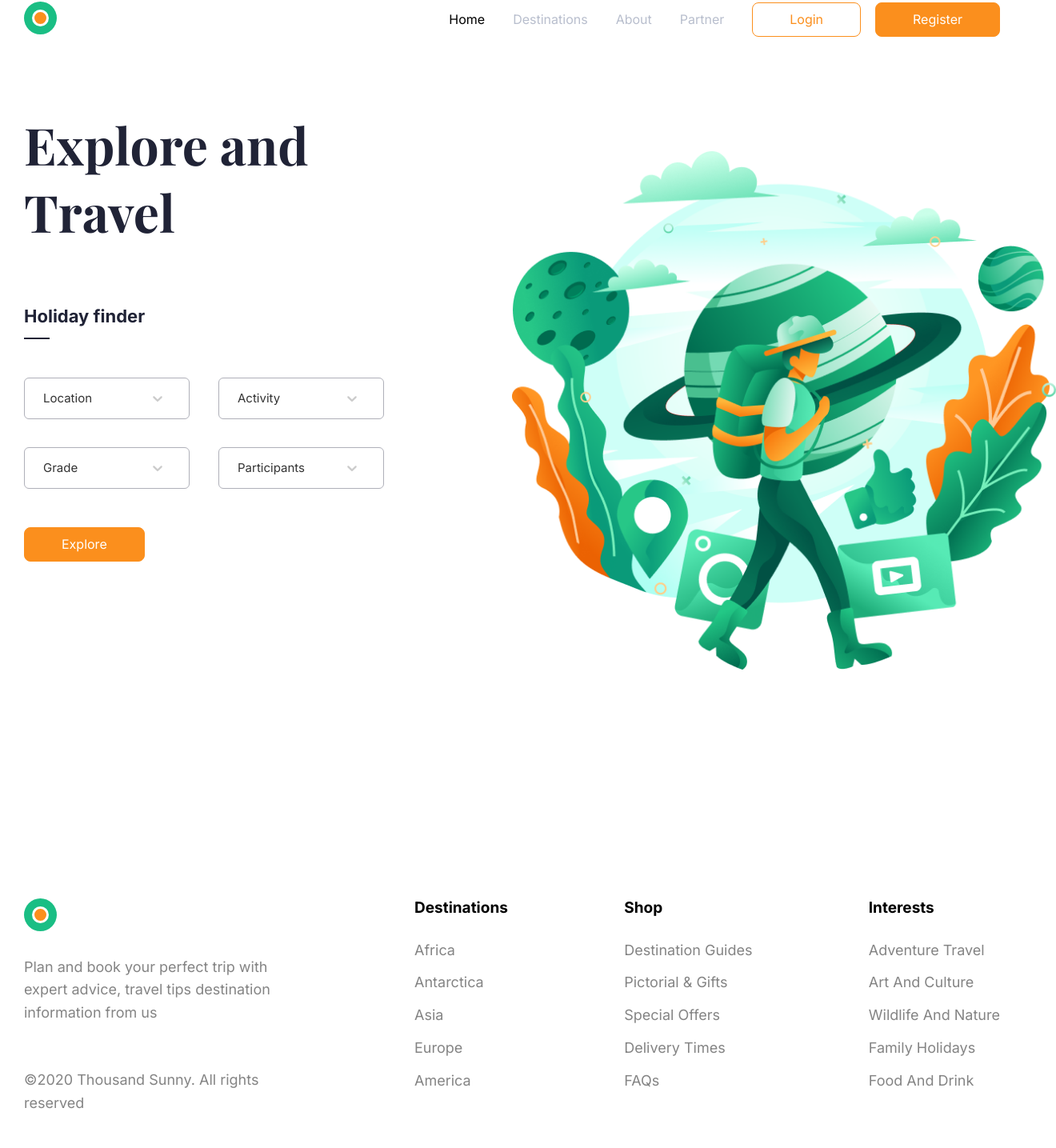
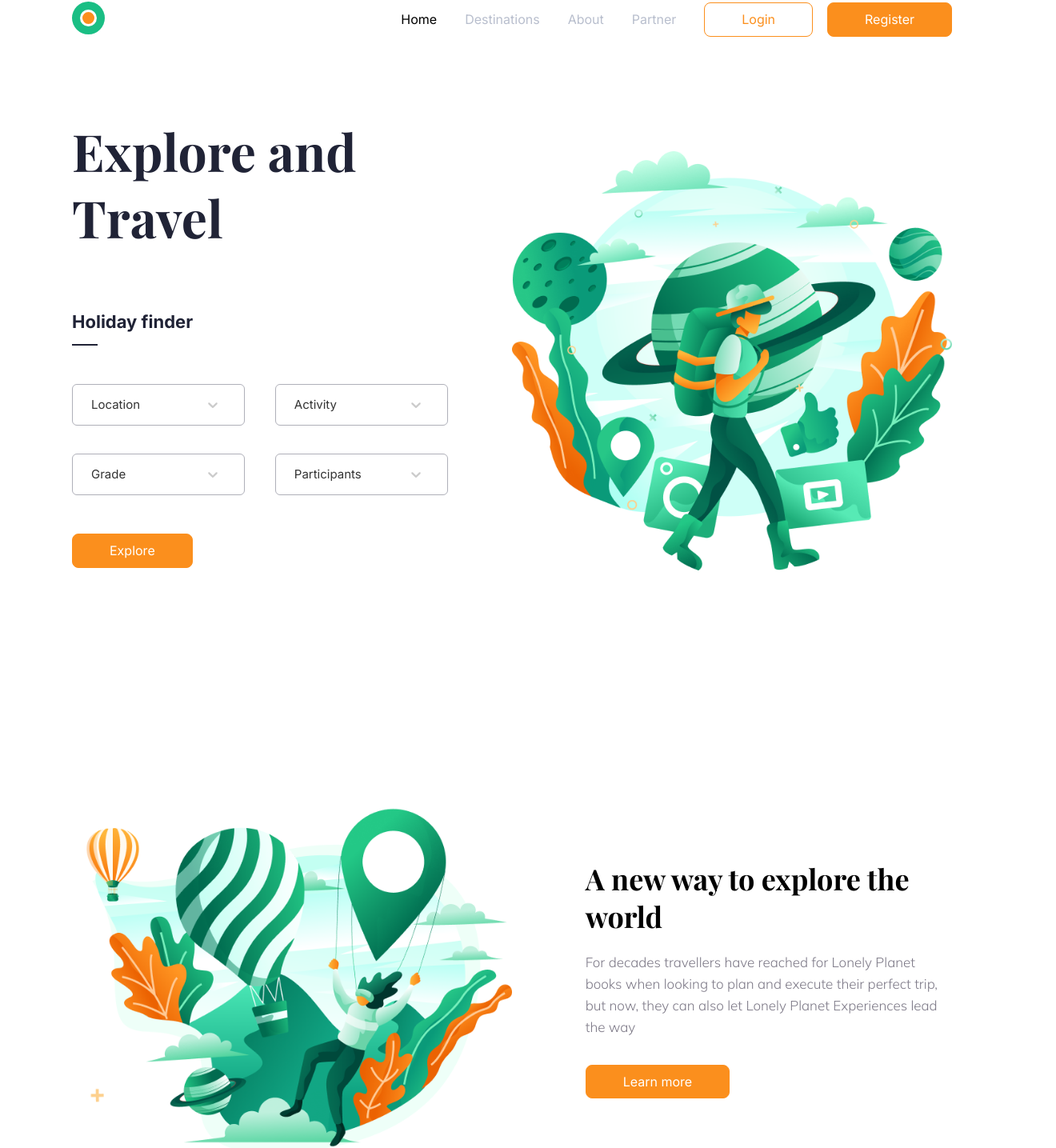
Before and after one commit to olehlavryk/tour-and-travel, a React (Create React App) app: page / in a window 1280 px wide. Shown: the part 41-1476 px from the top of the page at 80% size, 1320 px wide, since content can reach past the window. Built offline with nearby package versions, Linux system fonts and the light colour scheme.

Commit message:
Add mobile optimization for Travel Story section

```diff
--- a/src/components/Container/Container.js
+++ b/src/components/Container/Container.js
@@ -25,7 +25,7 @@ const StyledContainer = styled.div`
     }
 
     @media ${device.laptopM} {
-        width: 1120px;
+        width: 1000px;
         padding-right: 50px;
         padding-left: 50px;
     }
--- a/src/components/Footer/Footer.js
+++ b/src/components/Footer/Footer.js
@@ -1,6 +1,5 @@
 import styled from 'styled-components';
 import { Icon } from "src/components/Icons/Icon";
-import Flex from 'src/components/Flex/Flex';
 import Row from 'src/components/Row/Row';
 import Container from 'src/components/Container/Container';
 import { footerSocialList, footerListLeft, footerListMiddle, footerListRight } from 'src/config/config';
--- a/src/components/Main/Main.js
+++ b/src/components/Main/Main.js
@@ -9,8 +9,8 @@ const Main = () => {
     return (
         <StyledMain>
             <TraveFinder />
-            {/* <TravelStory />
-            <Destinations />
+            <TravelStory />
+            {/* <Destinations />
             <Testimonials />
             <Stories /> */}
         </StyledMain>
--- a/src/components/Sections/TravelFinder/TraveFinder.js
+++ b/src/components/Sections/TravelFinder/TraveFinder.js
@@ -45,11 +45,25 @@ const customStyles = {
 
 const StyledTravelFinder = styled.section`
     margin-top: 72px;
-    margin-bottom: 282px;
+    margin-bottom: 200px;
+
+    @media ${device.tabletL} {
+        margin-bottom: 282px;
+    }
 `;
 
 const StyledTravelFinderLeft = styled.div`
+    @media ${device.mobileS} {
+        width: 100%;
+    }
 
+    @media ${device.tablet} {
+        width: 50%;
+    }
+
+    @media ${device.laptopM} {
+        width: 50%;
+    }
 `;
 
 const FinderHeading = styled.h2`
@@ -92,8 +106,15 @@ const FinderSelectsBox = styled.div`
 `;
 
 const StyledTravelFinderRight = styled.div`
+    @media ${device.mobileS} {
+        width: 100%;
+    }
 
-    @media ${device.tabletL} {
+    @media ${device.tablet} {
+        width: 40%;
+    }
+
+    @media ${device.laptopM} {
         width: 50%;
     }
 `;
@@ -104,7 +125,7 @@ const StyledPreview = styled.img`
     position: relative;
     margin-top: 50px;
 
-    @media ${device.laptopM} {
+    @media ${device.laptopL} {
         width: calc(100% + 70px);
         margin-right: -70px;
     }
@@ -120,9 +141,10 @@ const FinderWrapper = styled.div`
         justify-content: center;
     }
 
-    @media ${device.tabletL} {
+    @media ${device.tablet} {
         flex-direction: row;
         justify-content: space-between;
+        align-items: center;
     }
 `;
 
--- a/src/components/Sections/TravelStory/TravelStory.js
+++ b/src/components/Sections/TravelStory/TravelStory.js
@@ -1,51 +1,37 @@
 import styled from 'styled-components';
 import Row from 'src/components/Row/Row';
 import Container from 'src/components/Container/Container';
-import Flex from 'src/components/Flex/Flex';
 import Paragraph from "src/components/Paragraph/Paragraph";
 import travel_story_img from './images/travel_story.png';
 import Button from 'src/components/Button/Button';
 import Heading from 'src/components/Heading/Heading';
-
-const TravelStory = () => {
-    return (
-        <StyledTravelStory>
-            <Container>
-                <Row>
-                    <Flex justify="space-between" align="center">
-                        <StyledLeftBox>
-                            <StyledPreview src={travel_story_img} alt="A new way to explore the world" />
-                        </StyledLeftBox>
-                        <StyledRightBox>
-                            <Heading>
-                                A new way to explore the world
-                            </Heading>
-                            <Paragraph>
-                                For decades travellers have reached for Lonely Planet books when looking to plan and execute their perfect
-                                trip, but now, they can also let Lonely Planet Experiences lead the way
-                            </Paragraph>
-                            <Button primary>Learn more</Button>
-                        </StyledRightBox>
-                    </Flex>
-                </Row>
-            </Container>
-        </StyledTravelStory>
-    )
-}
-
-
-export default TravelStory;
+import { device } from 'src/config/devices';
 
 const StyledTravelStory = styled.section`
     margin: 0 0 265px 0;
 `;
 
 const StyledLeftBox = styled.div`
-    width: 50%;
+
+    @media ${device.mobileS} {
+        width: 100%;
+    }
+
+    @media ${device.tablet} {
+        width: 50%;
+    }
 `;
 
 const StyledRightBox = styled.div`
-    width: 41.66666%;
+
+
+    @media ${device.mobileS} {
+        width: 100%;
+    }
+
+    @media ${device.tablet} {
+        width: 41.66666%;
+    }
 
     button:nth-of-type(1) {
         margin-top: 33px;
@@ -60,3 +46,46 @@ const StyledPreview = styled.img`
     height: auto;
     position: relative;
 `;
+
+const FlexWrapper = styled.div`
+    display: flex;
+    align-items: center;
+    flex-wrap: wrap;
+
+    @media ${device.mobileS} {
+        flex-direction: column-reverse;
+    }
+
+    @media ${device.tablet} {
+        flex-direction: row;
+        justify-content: space-between;
+    }
+`;
+
+const TravelStory = () => {
+    return (
+        <StyledTravelStory>
+            <Container>
+                <Row>
+                    <FlexWrapper justify="space-between" align="center">
+                        <StyledLeftBox>
+                            <StyledPreview src={travel_story_img} alt="A new way to explore the world" />
+                        </StyledLeftBox>
+                        <StyledRightBox>
+                            <Heading>
+                                A new way to explore the world
+                            </Heading>
+                            <Paragraph>
+                                For decades travellers have reached for Lonely Planet books when looking to plan and execute their perfect
+                                trip, but now, they can also let Lonely Planet Experiences lead the way
+                            </Paragraph>
+                            <Button primary>Learn more</Button>
+                        </StyledRightBox>
+                    </FlexWrapper>
+                </Row>
+            </Container>
+        </StyledTravelStory>
+    )
+}
+
+export default TravelStory;
```
